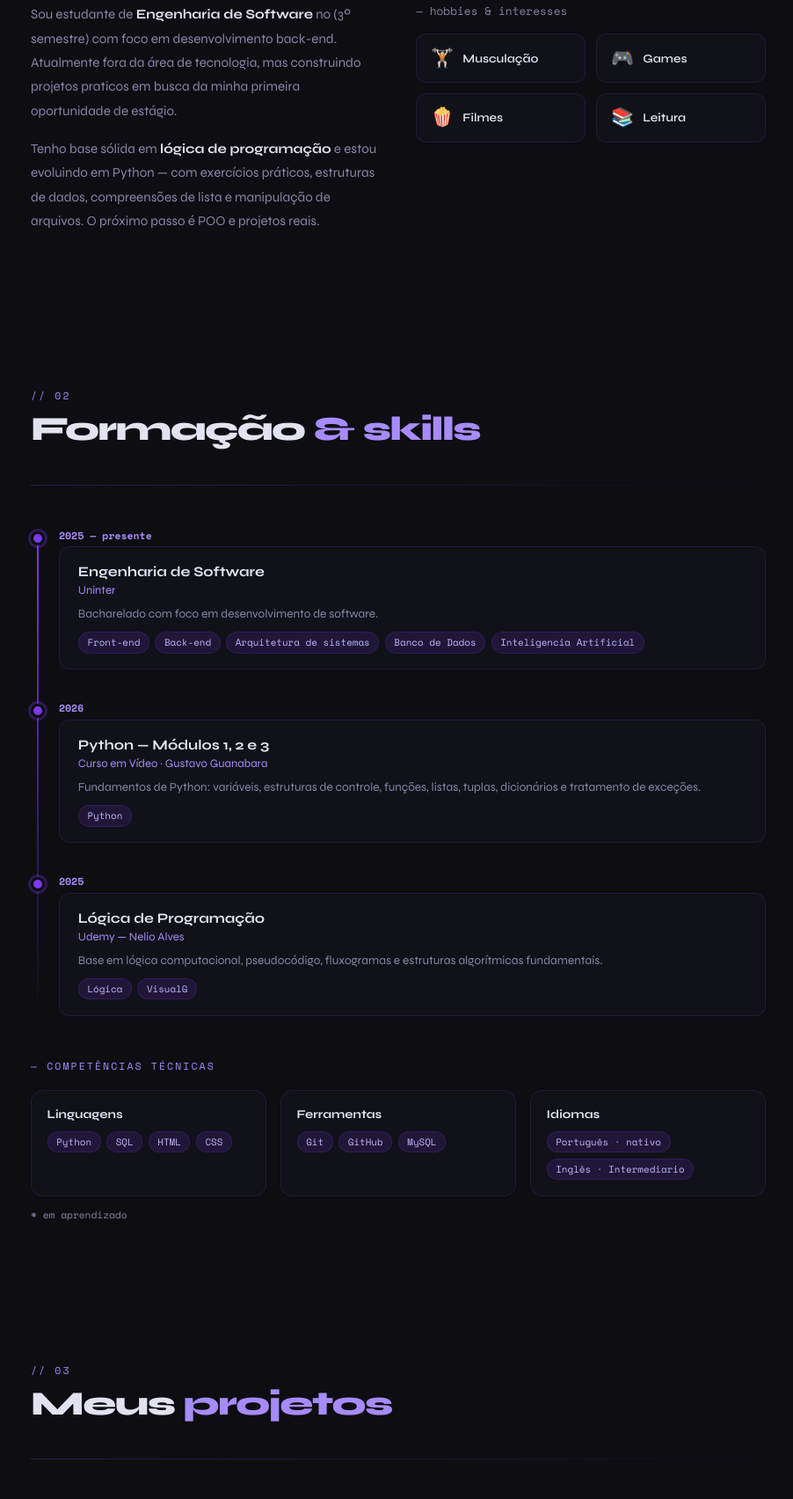
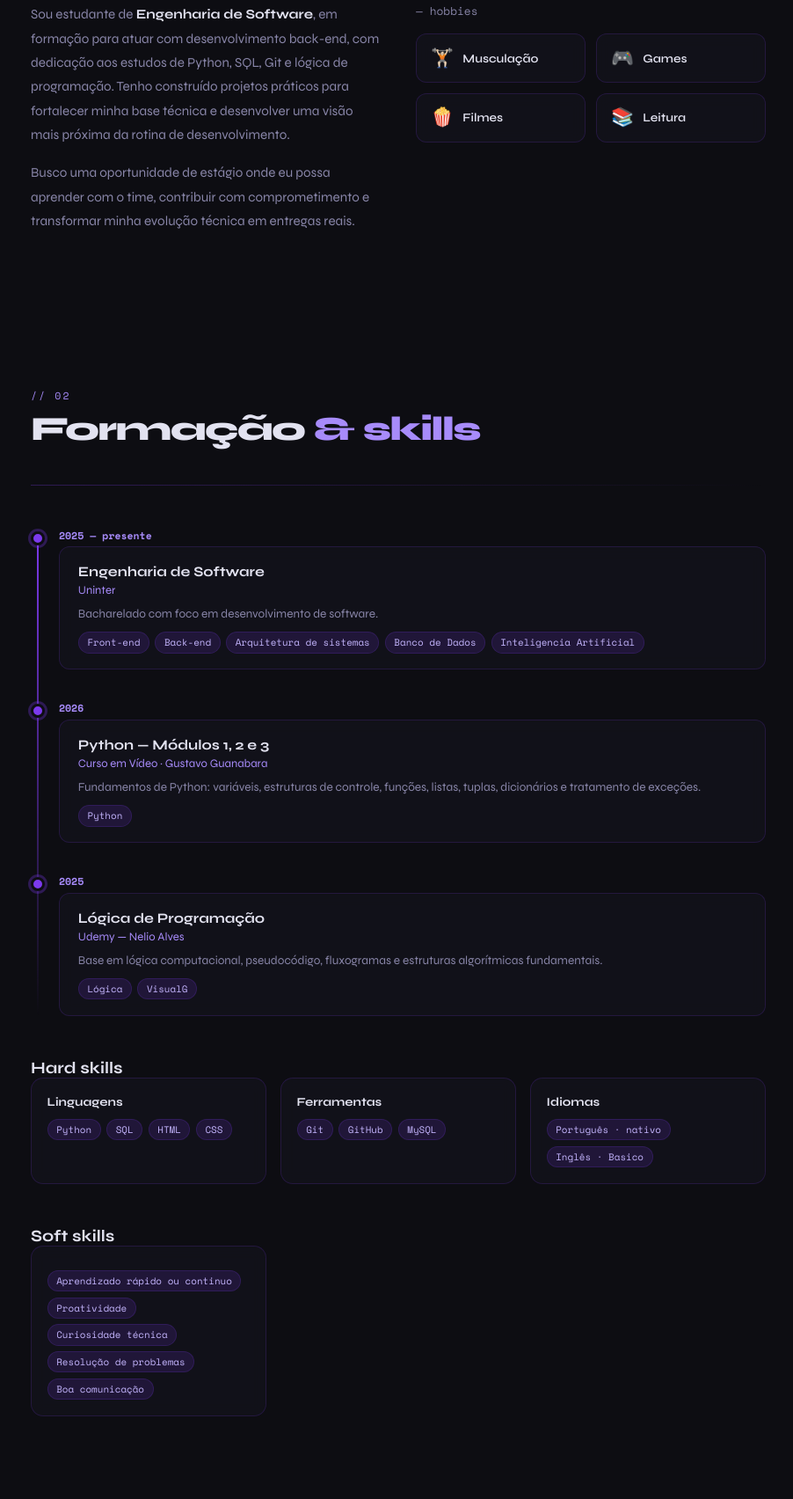
Before and after one commit to geovanavenera/portfolio-pessoal, a plain HTML site: page index.html in a window 1280 px wide. Shown: the part 1035-2739 px from the top of the page at 88% size, without its empty margins (187-1089 px from the left). Drawn offline with nearby package versions, Linux system fonts and the light colour scheme.

Commit message:
Refactor HTML content and structure for clarity

```diff
--- a/index.html
+++ b/index.html
@@ -13,7 +13,7 @@
 
 <!-- ── NAV ──────────────────────────────────────────── -->
 <nav id="navbar">
-  <div class="nav-brand">Meu portifolio </div>
+  <div class="nav-brand">Meu portfólio </div>
   <div class="nav-links" id="navLinks">
     <a href="#sobre" class="active">Sobre</a>
     <a href="#formacao">Formação</a>
@@ -52,21 +52,19 @@
   <div class="about-grid reveal">
     <div class="about-text">
       <p>
-        Sou estudante de <strong>Engenharia de Software</strong> no (3º semestre) com foco em desenvolvimento back-end.
-        Atualmente fora da área de tecnologia, mas construindo projetos praticos em busca da minha primeira
-        oportunidade de estágio.
+        Sou estudante de <strong>Engenharia de Software</strong>, em formação para atuar com desenvolvimento back-end,
+        com dedicação aos estudos de Python, SQL, Git e lógica de programação. Tenho construído projetos práticos para
+        fortalecer minha base técnica e desenvolver uma visão mais próxima da rotina de desenvolvimento.
       </p>
       <p>
-        Tenho base sólida em <strong>lógica de programação</strong> e estou
-        evoluindo em Python — com exercícios práticos, estruturas de dados,
-        compreensões de lista e manipulação de arquivos. O próximo passo é
-        POO e projetos reais.
+        Busco uma oportunidade de estágio onde eu possa aprender com o time, contribuir com comprometimento e
+        transformar minha evolução técnica em entregas reais.
       </p>
 
     </div>
 
     <div>
-      <p class="hobbies-label">— hobbies &amp; interesses</p>
+      <p class="hobbies-label">— hobbies</p>
       <div class="hobbies-grid">
         <div class="hobby-card"><span class="hobby-icon">🏋🏻</span> Musculação</div>
         <div class="hobby-card"><span class="hobby-icon">🎮</span> Games</div>
@@ -132,7 +130,7 @@
   </div>
 
   <div class="skills-section reveal">
-    <p class="section-label skills-sublabel">— competências técnicas</p>
+    <h3>Hard skills</span></h3>
     <div class="skills-grid">
       <div class="skill-card">
         <h4>Linguagens</h4>
@@ -155,11 +153,23 @@
         <h4>Idiomas</h4>
         <div class="tag-row">
           <span class="tag">Português · nativo</span>
-          <span class="tag">Inglês · Intermediario</span>
+          <span class="tag">Inglês · Basico</span>
         </div>
       </div>
     </div>
-    <p class="skills-note">* em aprendizado</p>
+    <div class="skills-section reveal"></div>
+     <h3>Soft skills </span></h3>
+     <div class="skills-grid">
+      <div class="skill-card">
+        <div class="tag-row">
+          <span class="tag">Aprendizado rápido ou continuo</span>
+          <span class="tag">Proatividade</span>
+          <span class="tag">Curiosidade técnica</span>
+          <span class="tag">Resolução de problemas</span>
+          <span class="tag">Boa comunicação</span>
+          </div>
+        </div>
+      </div>
   </div>
 </section>
 
@@ -175,8 +185,8 @@
       <div class="proj-thumb">📊</div>
       <div class="proj-body">
         <h3>Projetos de logica de programação - Python</h3>
-        <p>Coleção de exercícios práticos com estruturas condicionais (if, elif, else),estruturas de reprodução (while e for),
-           funções, listas, dicionários e tratamento de erros (try/except).</p>
+        <p>Repositório com projetos práticos desenvolvidos em Python durante o estudo de lógica de programação e algoritmos.
+          Inclui aplicações CLI com foco em estruturas condicionais, repetição, funções e manipulação de dados.</p>
         <div class="tag-row">
           <span class="tag">Python</span>
           <span class="tag">Algoritmos</span>
```
